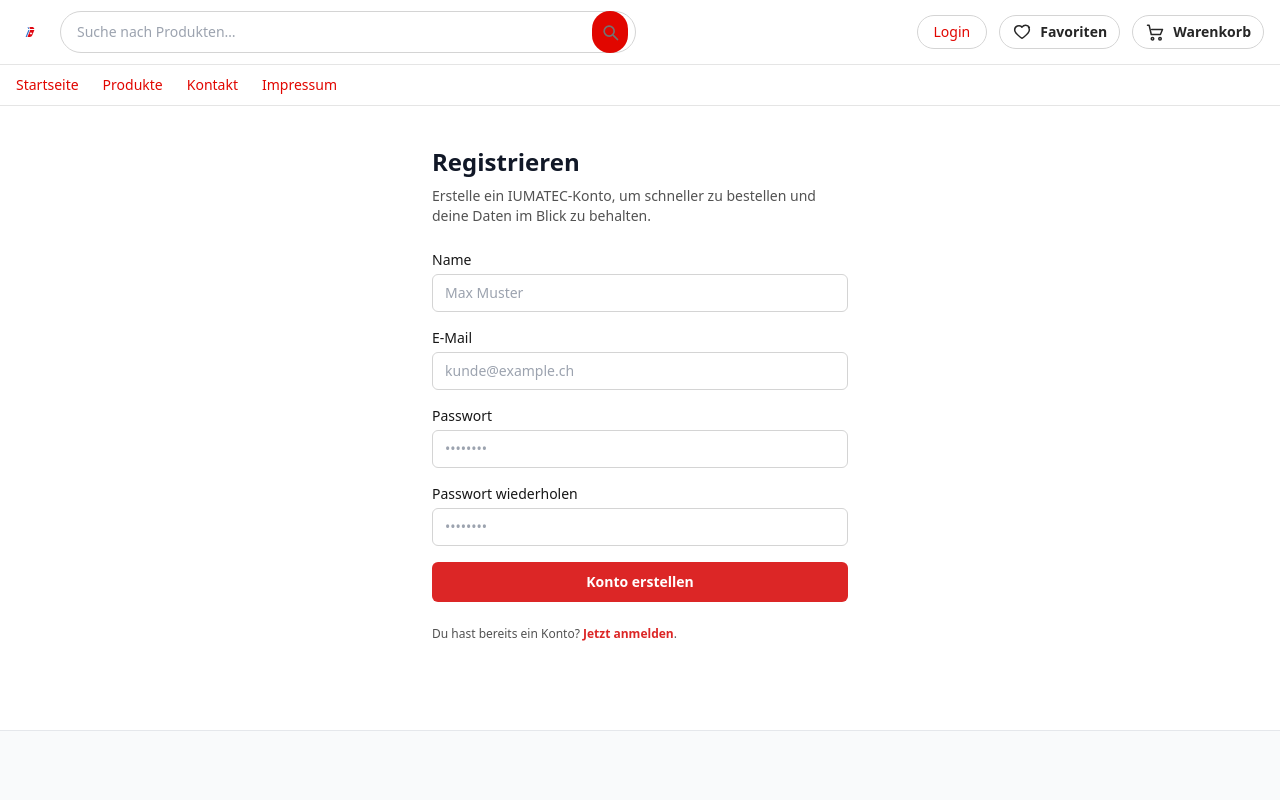
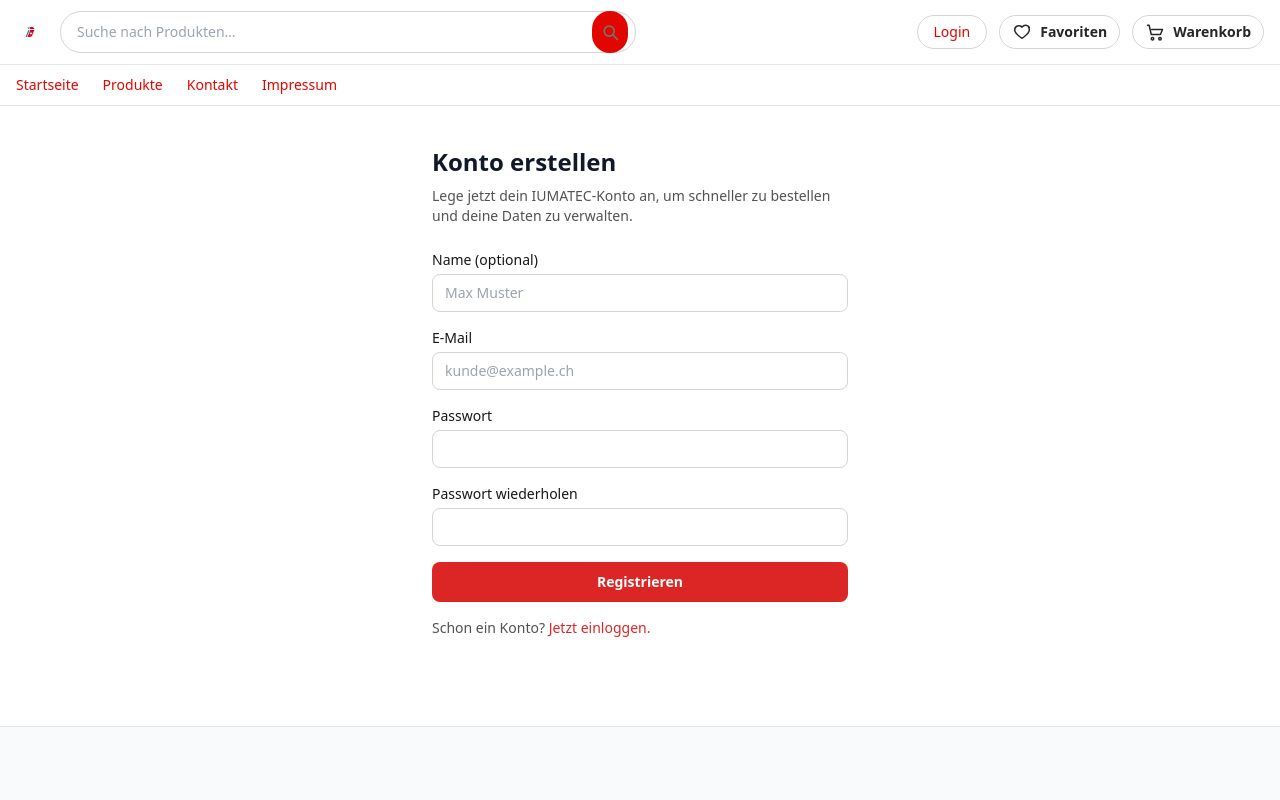
Before and after one commit to celsoneves32/iumatec-site, a Next.js app: page /register in a window 1280 px wide. Shown: the top 800 px of the page. Built offline with nearby package versions, Linux system fonts and the light colour scheme; no server answers.

Commit message:
Update page.tsx

```diff
--- a/app/register/page.tsx
+++ b/app/register/page.tsx
@@ -1,51 +1,31 @@
-// app/register/page.tsx
 "use client";
 
+import Link from "next/link";
 import { FormEvent, useState } from "react";
-import { useRouter, useSearchParams } from "next/navigation";
-import Link from "next/link";
-import { useSession, signIn } from "next-auth/react";
+import { useRouter } from "next/navigation";
 
 export default function RegisterPage() {
-  const { data: session } = useSession();
   const router = useRouter();
-  const searchParams = useSearchParams();
 
   const [name, setName] = useState("");
   const [email, setEmail] = useState("");
   const [password, setPassword] = useState("");
   const [password2, setPassword2] = useState("");
-  const [error, setError] = useState("");
+  const [error, setError] = useState<string | null>(null);
   const [loading, setLoading] = useState(false);
-
-  const from = searchParams.get("from") || "/dashboard";
-
-  if (session?.user) {
-    router.replace(from);
-    return null;
-  }
 
   const handleSubmit = async (e: FormEvent) => {
     e.preventDefault();
-    setError("");
-
-    if (!name.trim() || !email.trim() || !password || !password2) {
-      setError("Bitte alle Felder ausfüllen.");
-      return;
-    }
-
-    if (password.length < 6) {
-      setError("Das Passwort muss mindestens 6 Zeichen lang sein.");
-      return;
-    }
+    setError(null);
 
     if (password !== password2) {
       setError("Die Passwörter stimmen nicht überein.");
       return;
     }
 
+    setLoading(true);
+
     try {
-      setLoading(true);
       const res = await fetch("/api/register", {
         method: "POST",
         headers: { "Content-Type": "application/json" },
@@ -53,43 +33,36 @@ export default function RegisterPage() {
       });
 
       const data = await res.json();
+
       if (!res.ok) {
         setError(data.error || "Registrierung fehlgeschlagen.");
         setLoading(false);
         return;
       }
 
-      // login automático depois de registar
-      await signIn("credentials", {
-        redirect: false,
-        email,
-        password,
-      });
-
-      router.replace(from);
+      router.push("/login");
     } catch (err) {
-      console.error(err);
-      setError("Registrierung fehlgeschlagen.");
+      setError("Unerwarteter Fehler bei der Registrierung.");
       setLoading(false);
     }
   };
 
   return (
     <main className="max-w-md mx-auto px-4 py-10">
-      <h1 className="text-2xl font-semibold mb-2">Registrieren</h1>
+      <h1 className="text-2xl font-semibold mb-2">Konto erstellen</h1>
       <p className="text-sm text-neutral-600 mb-6">
-        Erstelle ein IUMATEC-Konto, um schneller zu bestellen und deine
-        Daten im Blick zu behalten.
+        Lege jetzt dein IUMATEC-Konto an, um schneller zu bestellen und deine
+        Daten zu verwalten.
       </p>
 
       <form onSubmit={handleSubmit} className="space-y-4">
         <div>
-          <label className="block text-sm font-medium mb-1">Name</label>
+          <label className="block text-sm font-medium mb-1">Name (optional)</label>
           <input
             type="text"
-            className="w-full rounded-md border border-neutral-300 px-3 py-2 text-sm"
             value={name}
             onChange={(e) => setName(e.target.value)}
+            className="w-full rounded-lg border border-neutral-300 px-3 py-2 text-sm focus:outline-none focus:ring-2 focus:ring-red-500"
             placeholder="Max Muster"
           />
         </div>
@@ -98,9 +71,10 @@ export default function RegisterPage() {
           <label className="block text-sm font-medium mb-1">E-Mail</label>
           <input
             type="email"
-            className="w-full rounded-md border border-neutral-300 px-3 py-2 text-sm"
+            required
             value={email}
             onChange={(e) => setEmail(e.target.value)}
+            className="w-full rounded-lg border border-neutral-300 px-3 py-2 text-sm focus:outline-none focus:ring-2 focus:ring-red-500"
             placeholder="kunde@example.ch"
           />
         </div>
@@ -109,10 +83,10 @@ export default function RegisterPage() {
           <label className="block text-sm font-medium mb-1">Passwort</label>
           <input
             type="password"
-            className="w-full rounded-md border border-neutral-300 px-3 py-2 text-sm"
+            required
             value={password}
             onChange={(e) => setPassword(e.target.value)}
-            placeholder="••••••••"
+            className="w-full rounded-lg border border-neutral-300 px-3 py-2 text-sm focus:outline-none focus:ring-2 focus:ring-red-500"
           />
         </div>
 
@@ -122,15 +96,15 @@ export default function RegisterPage() {
           </label>
           <input
             type="password"
-            className="w-full rounded-md border border-neutral-300 px-3 py-2 text-sm"
+            required
             value={password2}
             onChange={(e) => setPassword2(e.target.value)}
-            placeholder="••••••••"
+            className="w-full rounded-lg border border-neutral-300 px-3 py-2 text-sm focus:outline-none focus:ring-2 focus:ring-red-500"
           />
         </div>
 
         {error && (
-          <p className="text-sm text-red-600">
+          <p className="text-sm text-red-600 bg-red-50 border border-red-100 rounded-lg px-3 py-2">
             {error}
           </p>
         )}
@@ -138,21 +112,17 @@ export default function RegisterPage() {
         <button
           type="submit"
           disabled={loading}
-          className="w-full rounded-md bg-red-600 px-4 py-2.5 text-sm font-semibold text-white hover:bg-red-700 disabled:bg-red-300 disabled:cursor-not-allowed"
+          className="w-full rounded-lg bg-red-600 text-white text-sm font-semibold py-2.5 hover:bg-red-700 disabled:opacity-60"
         >
-          {loading ? "Konto wird erstellt…" : "Konto erstellen"}
+          {loading ? "Konto wird erstellt..." : "Registrieren"}
         </button>
       </form>
 
-      <p className="mt-6 text-xs text-neutral-600">
-        Du hast bereits ein Konto?{" "}
-        <Link
-          href={`/login?from=${encodeURIComponent(from)}`}
-          className="font-semibold text-red-600 hover:underline"
-        >
-          Jetzt anmelden
+      <p className="mt-4 text-sm text-neutral-600">
+        Schon ein Konto?{" "}
+        <Link href="/login" className="text-red-600 hover:underline">
+          Jetzt einloggen.
         </Link>
-        .
       </p>
     </main>
   );
```
